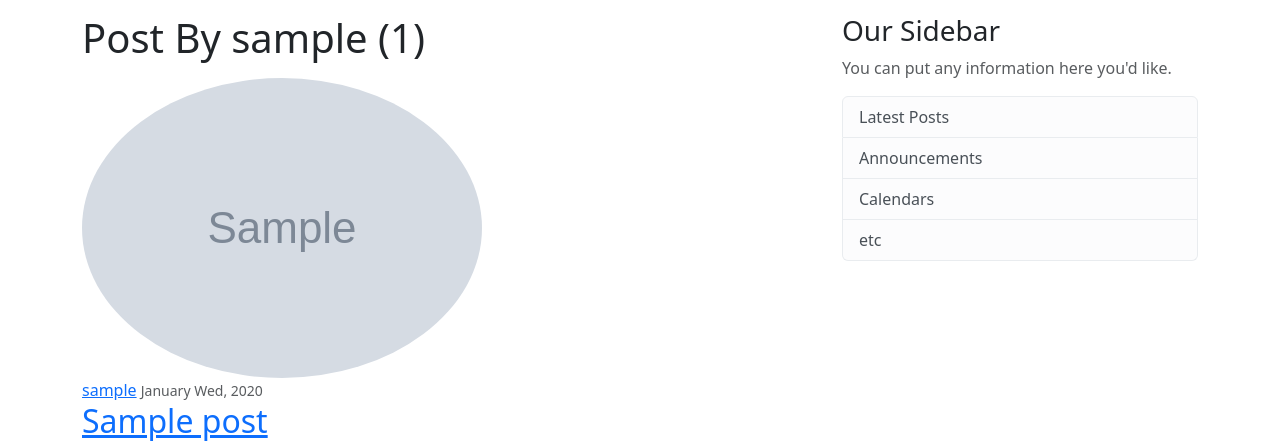
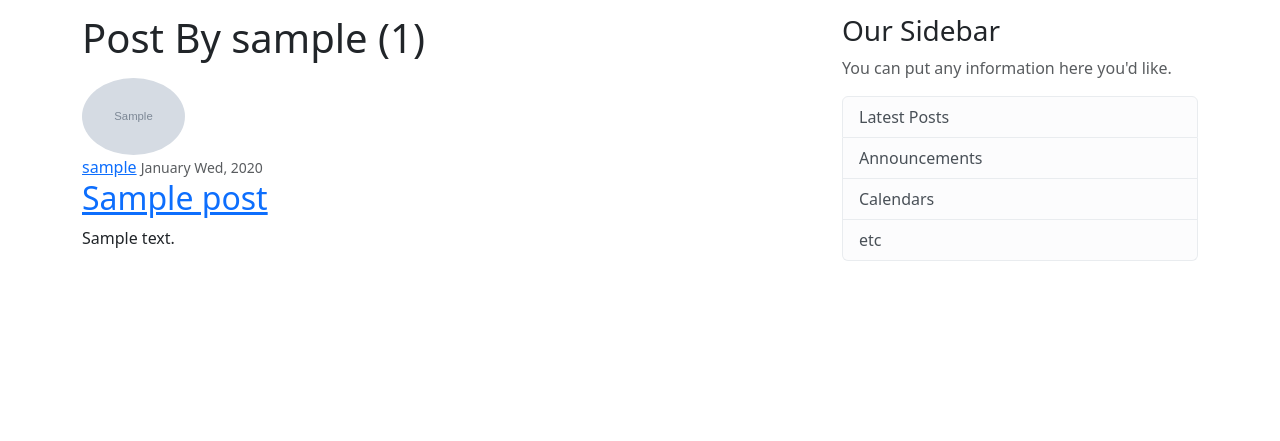
Before and after one commit to Darshan1124/Blog-app, a Django app: a page that uses blog/templates/blog/user_posts.html in a window 1280 px wide. Shown: the part 56-497 px from the top of the page. Run offline with Django 4.2, Linux system fonts and the light colour scheme; tables that the repository leaves empty hold one stand-in row (values such as "Sample post"); grey boxes marked "Sample" are stand-in pictures.

Commit message:
Update user_posts.html

```diff
--- a/blog/templates/blog/user_posts.html
+++ b/blog/templates/blog/user_posts.html
@@ -3,7 +3,7 @@
     <h1 class="mb-3">Post By {{view.kwargs.username}} ({{ page_obj.paginator.count }})</h1>
     {% for post in posts %}
         <article class="media content-section">
-            <img class="rounded-circle article-img" src="{{post.author.profile.image.url}}">
+            <img class="rounded-circle article-img" src="{{post.author.profile.image.url}}" style="min-height: 10%;max-height: 10%;min-width:14%;max-width:14%">
             <div class="media-body">
                 <div class="article-metadata">
                     <a class="mr-2" href="{% url 'user-post' post.author.username %}">{{ post.author }}</a>
```
